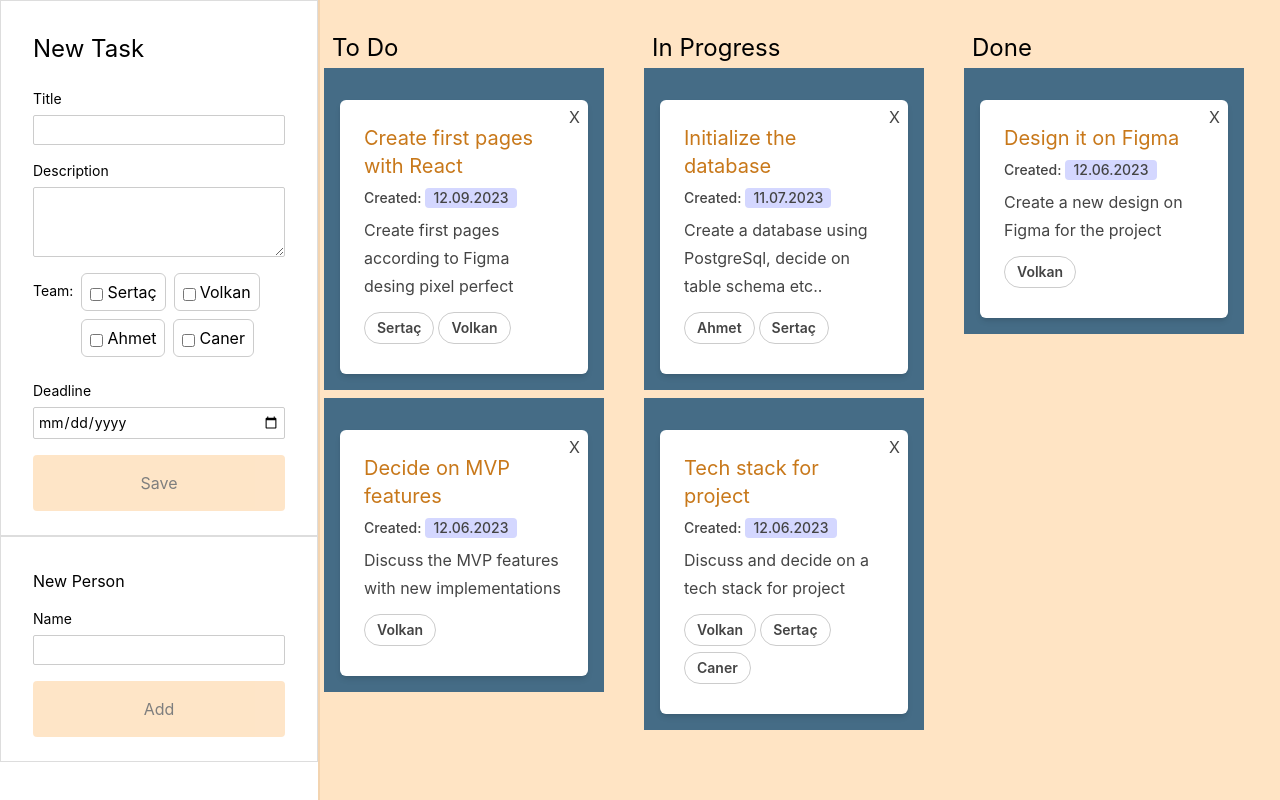
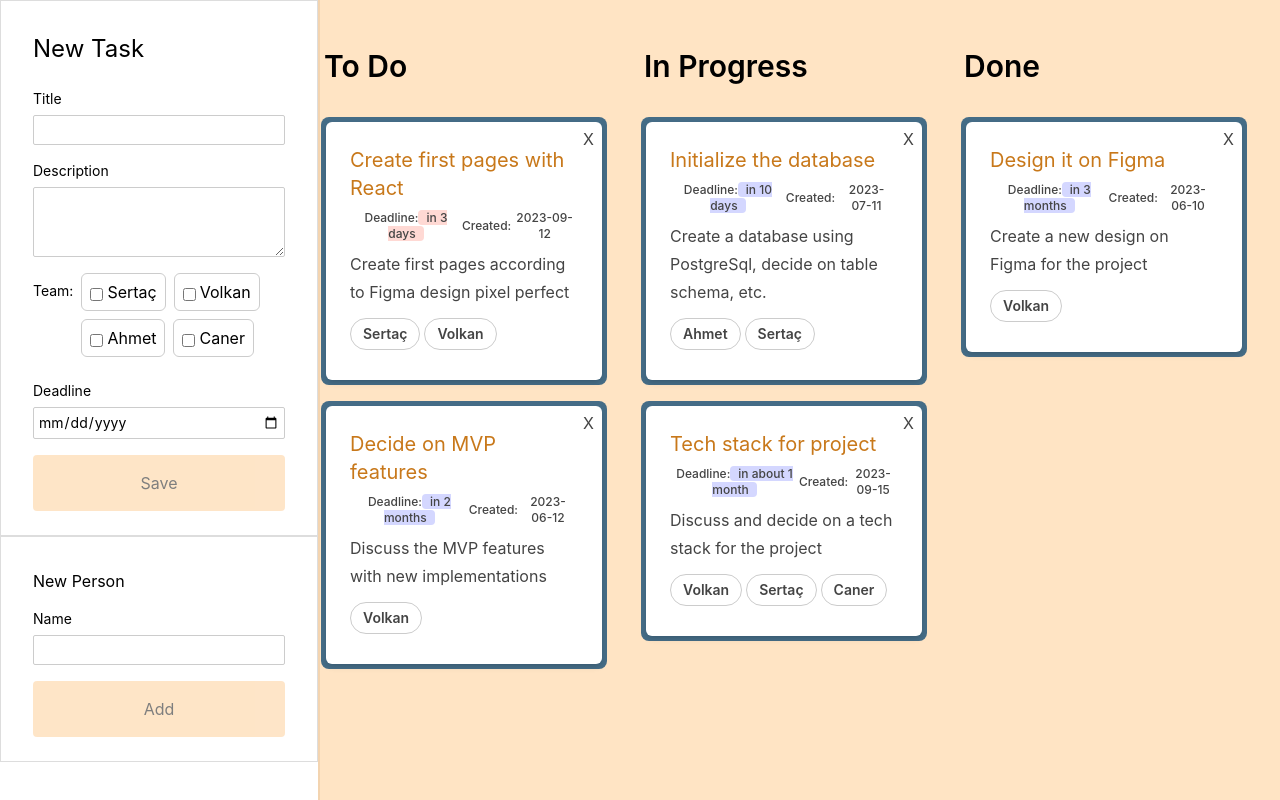
Before and after one commit to adra3n/realtime-collab, a React (Create React App) app: page / in a window 1280 px wide. Built offline with nearby package versions, Linux system fonts and the light colour scheme; no server answers.

Commit message:
added deadline distance with new time format

```diff
--- a/src/App.js
+++ b/src/App.js
@@ -26,6 +26,7 @@ function App() {
     dispatch(addTask(newTask))
     toast.success(`Task: ${newTask.title} added`)
     socket.emit('task added', newTask)
+    console.log(newTask)
   }
   const handlePeopleSubmit = (newPerson) => {
     dispatch(addPerson(newPerson))
@@ -122,7 +123,9 @@ function App() {
         <div className="flex-1 flex justify-center flex-wrap gap-8 pt-8 pr-8 pb-6 overflow-auto">
           {Object.values(columns).map((column) => (
             <div key={column.id} className="flex-1 min-w-[240px] max-w-[360px]">
-              <h2 className="text-2xl pl-3">{column.title}</h2>
+              <h2 className="text-3xl font-semibold pl-1 mt-4 ">
+                {column.title}
+              </h2>
               <Droppable droppableId={column.id} key={column.id}>
                 {(provided, snapshot) => (
                   <div
@@ -133,8 +136,9 @@ function App() {
                       background: snapshot.isDraggingOver
                         ? 'lightblue'
                         : 'bisque',
-                      padding: 4,
+                      padding: 1,
                       minHeight: 500,
+                      marginTop: '2rem',
                     }}
                   >
                     {column.tasks.map((task, index) => (
@@ -150,9 +154,10 @@ function App() {
                             ref={provided.innerRef}
                             style={{
                               userSelect: 'none',
-                              padding: 16,
-                              margin: '0 0 8px 0',
+                              padding: 5,
+                              margin: '0 0 1rem 0',
                               minHeight: '50px',
+                              borderRadius: 8,
                               //changing active item color here
                               backgroundColor: snapshot.isDragging
                                 ? '#263B4A'
--- a/src/components/Task.tsx
+++ b/src/components/Task.tsx
@@ -1,6 +1,7 @@
 import React from 'react'
 import differenceInDays from 'date-fns/differenceInDays'
 import formatDistanceToNow from 'date-fns/formatDistanceToNow'
+import { format } from 'date-fns'
 
 interface TaskProps {
   taskObj: {
@@ -17,16 +18,13 @@ interface TaskProps {
 }
 
 const Task: React.FC<TaskProps> = ({ taskObj, onRemove }) => {
-  // const deadlineDistance = formatDistanceToNow(new Date(taskObj.deadline), {
-  //   addSuffix: true,
-  // })
-  // const dayDifference = differenceInDays(
-  //   new Date(parseInt(taskObj.deadline)),
-  //   new Date()
-  // )
+  const deadlineDistance = formatDistanceToNow(new Date(taskObj.deadline), {
+    addSuffix: true,
+  })
+  const dayDifference = differenceInDays(new Date(taskObj.deadline), new Date())
 
   return (
-    <div className="p-6 bg-[#fff] rounded-md leading-relaxed mt-4 shadow-md relative">
+    <div className="p-6 bg-[#fff] rounded-md leading-relaxed  shadow-md relative">
       <button
         onClick={() => onRemove(taskObj.id)}
         className="absolute top-0 right-0 p-1 pr-2 text-[#444] rounded-full"
@@ -34,9 +32,10 @@ const Task: React.FC<TaskProps> = ({ taskObj, onRemove }) => {
         X
       </button>
       <h3 className="text-xl text-[#c8781a]">{taskObj.title}</h3>
-      <div className="flex items-center justify-between text-sm font-medium text-[#444] mt-2">
-        {/* <span>Ending:</span> */}
-        {/* <span
+      <div className="flex items-center justify-between text-center text-xs font-medium text-[#444] mt-2">
+        <span>
+          Deadline:
+          <span
             className={
               dayDifference > 3
                 ? 'normal bg-[#d4d7ff] rounded px-2'
@@ -44,13 +43,12 @@ const Task: React.FC<TaskProps> = ({ taskObj, onRemove }) => {
             }
           >
             {deadlineDistance}
-        </span> */}
+          </span>
+        </span>
 
-        <div className="flex items-center text-sm font-medium text-[#444]">
+        <div className="flex items-center text-xs font-medium text-[#444]">
           <span>Created:</span>
-          <span className="normal bg-[#d4d7ff] rounded px-2 ml-1">
-            {taskObj.createdAt}
-          </span>
+          <span className="normal rounded px-1   ">{taskObj.createdAt}</span>
         </div>
       </div>
       <p className="text-[#444] text-base leading-7 mt-2">
--- a/src/data.js
+++ b/src/data/data.js
@@ -10,19 +10,19 @@ export const initialColumns = {
         id: nanoid(5),
         title: `Create first pages with React`,
         description:
-          'Create first pages according to Figma desing pixel perfect',
+          'Create first pages according to Figma design pixel perfect',
         people: ['Sertaç', 'Volkan'],
-        deadline: '22.09.2023',
-        createdAt: '12.09.2023',
+        deadline: '2023-09-22',
+        createdAt: '2023-09-12',
         status: 'todo',
       },
       {
         id: nanoid(5),
-        title: ` Decide on MVP features `,
+        title: `Decide on MVP features`,
         description: 'Discuss the MVP features with new implementations',
         people: ['Volkan'],
-        deadline: '22.11.2023',
-        createdAt: '12.06.2023',
+        deadline: '2023-11-22',
+        createdAt: '2023-06-12',
         status: 'todo',
       },
     ],
@@ -35,19 +35,19 @@ export const initialColumns = {
         id: nanoid(5),
         title: `Initialize the database`,
         description:
-          'Create a database using PostgreSql, decide on table schema etc..',
+          'Create a database using PostgreSql, decide on table schema, etc.',
         people: ['Ahmet', 'Sertaç'],
-        deadline: '29.09.2023',
-        createdAt: '11.07.2023',
+        deadline: '2023-09-29',
+        createdAt: '2023-07-11',
         status: 'inprogress',
       },
       {
         id: nanoid(5),
         title: `Tech stack for project`,
-        description: 'Discuss and decide on a tech stack for project',
+        description: 'Discuss and decide on a tech stack for the project',
         people: ['Volkan', 'Sertaç', 'Caner'],
-        deadline: '22.11.2023',
-        createdAt: '12.06.2023',
+        deadline: '2023-10-21',
+        createdAt: '2023-09-15',
         status: 'inprogress',
       },
     ],
@@ -61,8 +61,8 @@ export const initialColumns = {
         title: `Design it on Figma`,
         description: 'Create a new design on Figma for the project',
         people: ['Volkan'],
-        deadline: '22.11.2023',
-        createdAt: '12.06.2023',
+        deadline: '2023-12-21',
+        createdAt: '2023-06-10',
         status: 'done',
       },
     ],
--- a/src/redux/reducers.js
+++ b/src/redux/reducers.js
@@ -1,5 +1,5 @@
 import { combineReducers } from 'redux'
-import { initialColumns } from '../data'
+import { initialColumns } from '../data/data'
 
 const tasksReducer = (state = initialColumns, action) => {
   switch (action.type) {
--- a/src/redux/store.js
+++ b/src/redux/store.js
@@ -1,6 +1,6 @@
 import { configureStore } from '@reduxjs/toolkit'
 import rootReducer from './reducers'
-import { initialColumns, initialTeam } from '../data'
+import { initialColumns, initialTeam } from '../data/data'
 
 const store = configureStore({
   reducer: rootReducer,
```
Lines whose indentation alone changed are shown as unchanged.
